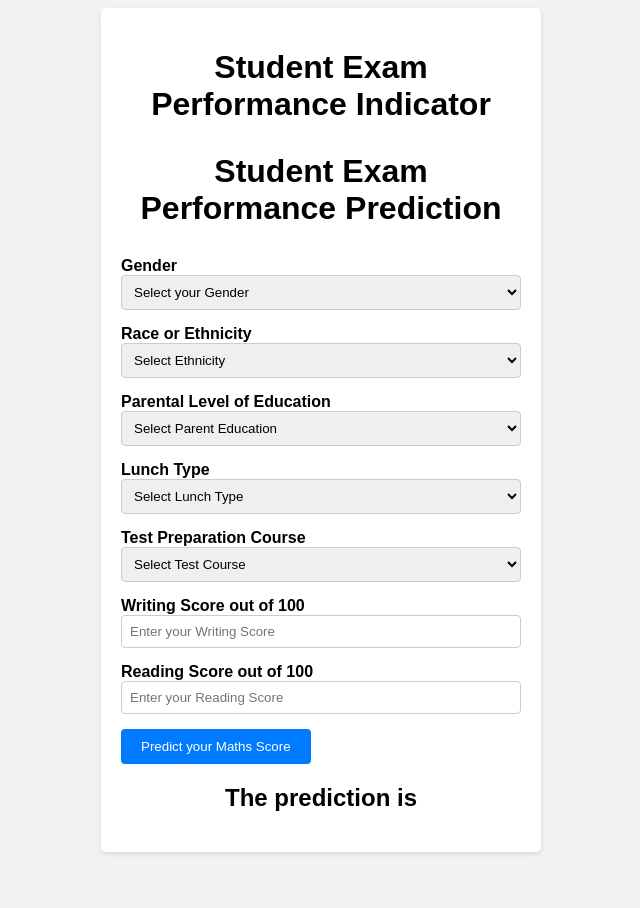
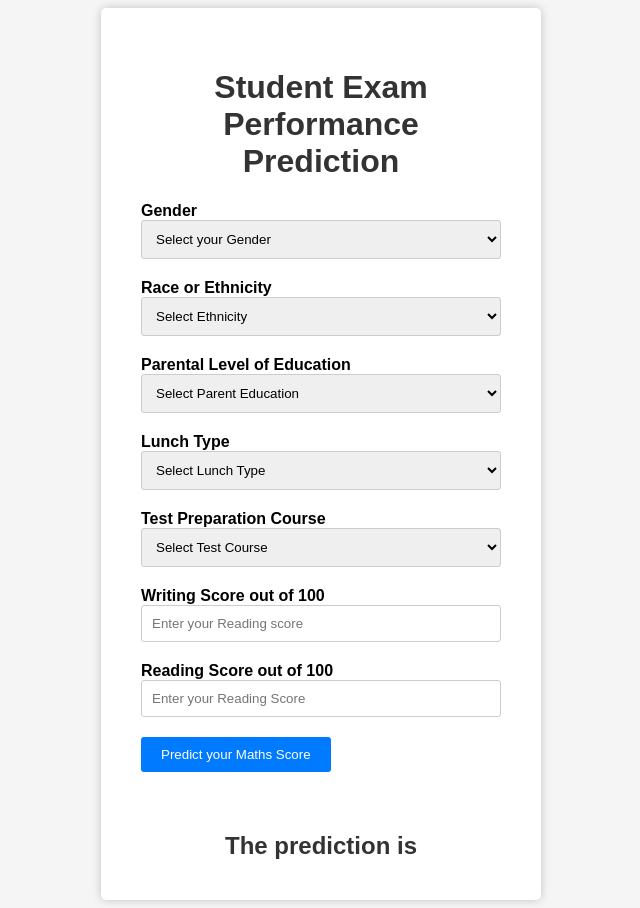
Before and after one commit to hashirbhatti/mlproject, a Flask app: page /predictdata in a window 1280 px wide. Shown: the whole page, without its empty margins (319-959 px from the left). Before the commit the page ends 854 px from the top, so only its background shows below. Run offline with Flask 3, Linux system fonts and the light colour scheme.

Commit message:
index.html updated

```diff
--- a/app.py
+++ b/app.py
@@ -38,4 +38,4 @@
 
 
 if __name__=="__main__":
-    app.run(host="0.0.0.0",debug=True)
+    app.run(host="0.0.0.0", debug=True)
--- a/templates/home.html
+++ b/templates/home.html
@@ -1,15 +1,76 @@
-<!-- <html>
+<html>
+<head>
+    <style>
+        body {
+            font-family: Arial, sans-serif;
+            background-color: #f5f5f5;
+        }
+
+        .login {
+            max-width: 400px;
+            margin: 0 auto;
+            padding: 20px;
+            background-color: #fff;
+            border-radius: 5px;
+            box-shadow: 0 0 10px rgba(0, 0, 0, 0.2);
+        }
+
+        h1 {
+            text-align: center;
+            color: #333;
+        }
+
+        form {
+            padding: 20px;
+        }
+
+        .mb-3 {
+            margin-bottom: 20px;
+        }
+
+        .form-label {
+            font-weight: bold;
+        }
+
+        .form-control {
+            width: 100%;
+            padding: 10px;
+            border: 1px solid #ccc;
+            border-radius: 3px;
+        }
+
+        select.placeholder {
+            color: #999;
+        }
+
+        .btn-primary {
+            background-color: #007bff;
+            color: #fff;
+            padding: 10px 20px;
+            border: none;
+            border-radius: 3px;
+            cursor: pointer;
+        }
+
+        .btn-primary:hover {
+            background-color: #0056b3;
+        }
+
+        h2 {
+            text-align: center;
+            color: #333;
+        }
+    </style>
+</head>
 <body>
     <div class="login">
-       <h1>Student Exam Performance Indicator</h1>
-
         <form action="{{ url_for('predict_datapoint')}}" method="post">
             <h1>
                 <legend>Student Exam Performance Prediction</legend>
             </h1>
             <div class="mb-3">
                 <label class="form-label">Gender</label>
-            <select class="form-control" name="gender" placeholder="Enter you Gender" required>
+                <select class="form-control" name="gender" placeholder="Enter your Gender" required>
                     <option class="placeholder" selected disabled value="">Select your Gender</option>
                     <option value="male">
                         Male
@@ -21,7 +82,7 @@
             </div>
             <div class="mb-3">
                 <label class="form-label">Race or Ethnicity</label>
-            <select class="form-control" name="ethnicity" placeholder="Enter you ethnicity" required>
+                <select class="form-control" name="ethnicity" placeholder="Enter your ethnicity" required>
                     <option class="placeholder" selected disabled value="">Select Ethnicity</option>
                     <option value="group A">
                         Group A
@@ -43,45 +104,45 @@
             <div class="mb-3">
                 <label class="form-label">Parental Level of Education</label>
                 <select class="form-control" name="parental_level_of_education"
-                placeholder="Enter you Parent Education" required>
+                    placeholder="Enter your Parent Education" required>
                     <option class="placeholder" selected disabled value="">Select Parent Education</option>
                     <option value="associate's degree">
-                    associate's degree
+                        Associate's Degree
                     </option>
                     <option value="bachelor's degree">
-                    bachelor's degree
+                        Bachelor's Degree
                     </option>
                     <option value="high school">
-                    high school
+                        High School
                     </option>
                     <option value="master's degree">
-                    master's degree
+                        Master's Degree
                     </option>
                     <option value="some college">
-                    some college
+                        Some College
                     </option>
                     <option value="some high school">
-                    some high school
+                        Some High School
                     </option>
                 </select>
             </div>
             <div class="mb-3">
                 <label class="form-label">Lunch Type</label>
-            <select class="form-control" name="lunch" placeholder="Enter you Lunch" required>
+                <select class="form-control" name="lunch" placeholder="Enter your Lunch" required>
                     <option class="placeholder" selected disabled value="">Select Lunch Type</option>
                     <option value="free/reduced">
-                    free/reduced
+                        Free/Reduced
                     </option>
                     <option value="standard">
-                    standard
+                        Standard
                     </option>
                 </select>
             </div>
             <div class="mb-3">
-            <label class="form-label">Test preparation Course</label>
-            <select class="form-control" name="test_preparation_course" placeholder="Enter you Course"
+                <label class="form-label">Test Preparation Course</label>
+                <select class="form-control" name="test_preparation_course" placeholder="Enter your Course"
                     required>
-                <option class="placeholder" selected disabled value="">Select Test_course</option>
+                    <option class="placeholder" selected disabled value="">Select Test Course</option>
                     <option value="none">
                         None
                     </option>
@@ -107,133 +168,6 @@
         <h2>
             The prediction is {{results}}
         </h2>
-   <body>
-</html> -->
-
-<html>
-<head>
-    <style>
-        body {
-            font-family: Arial, sans-serif;
-            background-color: #f2f2f2;
-        }
-
-        .login {
-            max-width: 400px;
-            margin: 0 auto;
-            background-color: #fff;
-            padding: 20px;
-            border-radius: 5px;
-            box-shadow: 0 2px 5px rgba(0, 0, 0, 0.1);
-        }
-
-        h1 {
-            text-align: center;
-            margin-bottom: 30px;
-        }
-
-        form {
-            margin-bottom: 20px;
-        }
-
-        .form-label {
-            font-weight: bold;
-        }
-
-        .form-control {
-            width: 100%;
-            padding: 8px;
-            border: 1px solid #ccc;
-            border-radius: 4px;
-        }
-
-        .mb-3 {
-            margin-bottom: 15px;
-        }
-
-        .btn-primary {
-            background-color: #007bff;
-            color: #fff;
-            padding: 10px 20px;
-            border: none;
-            border-radius: 4px;
-            cursor: pointer;
-        }
-
-        .results {
-            text-align: center;
-            font-weight: bold;
-            margin-top: 20px;
-        }
-    </style>
-</head>
-<body>
-    <div class="login">
-        <h1>Student Exam Performance Indicator</h1>
-
-        <form action="{{ url_for('predict_datapoint')}}" method="post">
-            <h1>Student Exam Performance Prediction</h1>
-            <div class="mb-3">
-                <label class="form-label">Gender</label>
-                <select class="form-control" name="gender" required>
-                    <option disabled selected>Select your Gender</option>
-                    <option value="male">Male</option>
-                    <option value="female">Female</option>
-                </select>
-            </div>
-            <div class="mb-3">
-                <label class="form-label">Race or Ethnicity</label>
-                <select class="form-control" name="ethnicity" required>
-                    <option disabled selected>Select Ethnicity</option>
-                    <option value="group A">Group A</option>
-                    <option value="group B">Group B</option>
-                    <option value="group C">Group C</option>
-                    <option value="group D">Group D</option>
-                    <option value="group E">Group E</option>
-                </select>
-            </div>
-            <div class="mb-3">
-                <label class="form-label">Parental Level of Education</label>
-                <select class="form-control" name="parental_level_of_education" required>
-                    <option disabled selected>Select Parent Education</option>
-                    <option value="associate's degree">Associate's Degree</option>
-                    <option value="bachelor's degree">Bachelor's Degree</option>
-                    <option value="high school">High School</option>
-                    <option value="master's degree">Master's Degree</option>
-                    <option value="some college">Some College</option>
-                    <option value="some high school">Some High School</option>
-                </select>
-            </div>
-            <div class="mb-3">
-                <label class="form-label">Lunch Type</label>
-                <select class="form-control" name="lunch" required>
-                    <option disabled selected>Select Lunch Type</option>
-                    <option value="free/reduced">Free/Reduced</option>
-                    <option value="standard">Standard</option>
-                </select>
-            </div>
-            <div class="mb-3">
-                <label class="form-label">Test Preparation Course</label>
-                <select class="form-control" name="test_preparation_course" required>
-                    <option disabled selected>Select Test Course</option>
-                    <option value="none">None</option>
-                    <option value="completed">Completed</option>
-                </select>
-            </div>
-            <div class="mb-3">
-                <label class="form-label">Writing Score out of 100</label>
-                <input class="form-control" type="number" name="writing_score" placeholder="Enter your Writing Score" min="0" max="100" />
-            </div>
-            <div class="mb-3">
-                <label class="form-label">Reading Score out of 100</label>
-                <input class="form-control" type="number" name="reading_score" placeholder="Enter your Reading Score" min="0" max="100" />
-            </div>
-            <div class="mb-3">
-                <input class="btn btn-primary" type="submit" value="Predict your Maths Score" />
-            </div>
-        </form>
-
-        <h2 class="results">The prediction is {{results}}</h2>
     </div>
 </body>
 </html>
```
Lines whose indentation alone changed are shown as unchanged.
